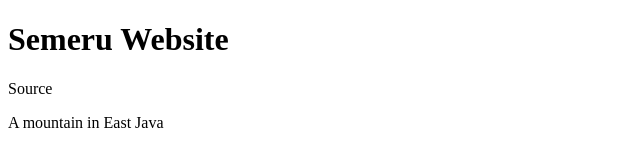
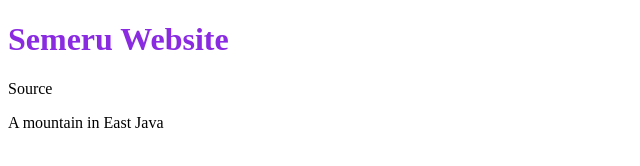
Before and after one commit to codeartisanacademy/semeru, a plain HTML site: page index.html in a window 1280 px wide. Shown: the whole page, without its empty margins (0-640 px from the left). Drawn offline with Linux system fonts and the light colour scheme.

Commit message:
add style to h1

```diff
--- a/index.html
+++ b/index.html
@@ -5,6 +5,11 @@
     <meta name="viewport" content="width=device-width, initial-scale=1.0">
     <meta http-equiv="X-UA-Compatible" content="ie=edge">
     <title>Document</title>
+    <style>
+        h1{
+            color:blueviolet;
+        }
+    </style>
 </head>
 <body>
     <h1>Semeru Website</h1>
```
